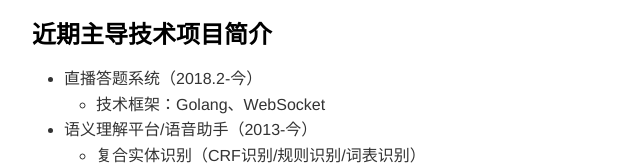
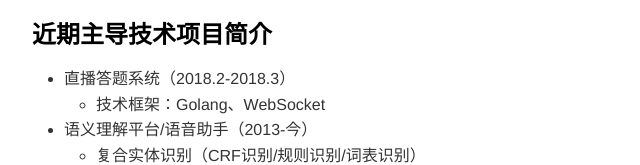
Before and after one commit to liuzl/liuzl.github.io, a plain HTML site: page resume.html in a window 1280 px wide. Shown: the part 1311-1476 px from the top of the page, 151-791 px from the left. Drawn offline with Linux system fonts and the light colour scheme.

Commit message:
直播答题系统（2018.2-2018.3）

```diff
--- a/resume.html
+++ b/resume.html
@@ -283,7 +283,7 @@ code.language-yaml {
 <h3 class="mume-header" id="%E8%BF%91%E6%9C%9F%E4%B8%BB%E5%AF%BC%E6%8A%80%E6%9C%AF%E9%A1%B9%E7%9B%AE%E7%AE%80%E4%BB%8B">近期主导技术项目简介</h3>
 
 <ul>
-<li>直播答题系统（2018.2-今）
+<li>直播答题系统（2018.2-2018.3）
 <ul>
 <li>技术框架：Golang、WebSocket</li>
 </ul>
```
